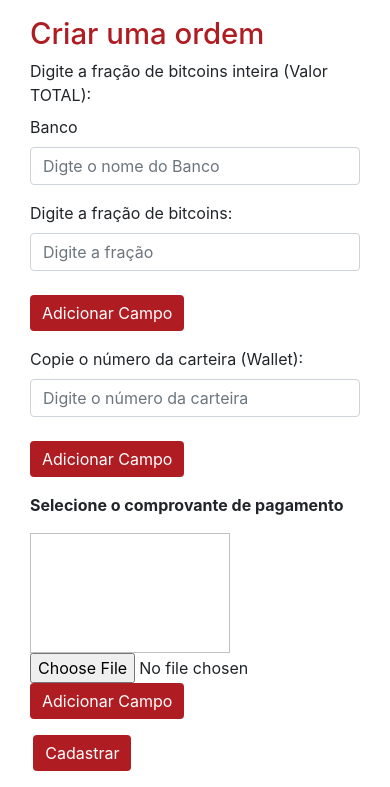
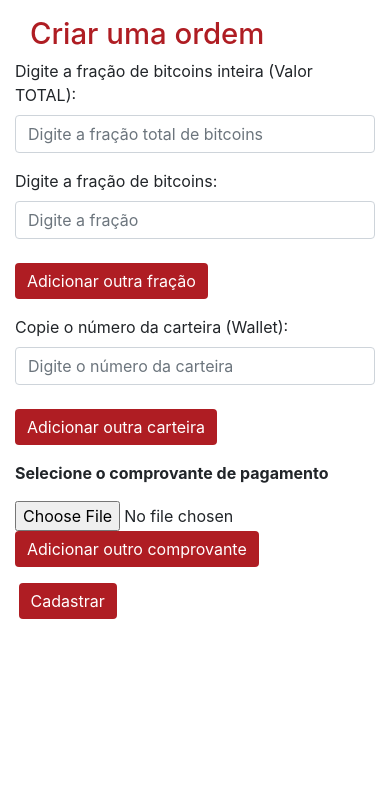
Before and after one commit to eduardaarosaa/SystemOtc, a PHP site: page /Telas/criar_ordem.php in a window 390 px wide. Shown: the part 66-853 px from the top of the page. After the commit the page ends 685 px from the top, so only its background shows below. Run offline with PHP 8.4, Linux system fonts and the light colour scheme; a user stored in the database is signed in; some libraries are stand-ins or nearby versions.

Commit message:
comprovante front OK

```diff
--- a/Telas/criar_ordem.php
+++ b/Telas/criar_ordem.php
@@ -59,24 +59,23 @@ include "menu.php";
 		<h2 class="espaco-padrao">Criar uma ordem</h2>
 
 </div>
-    <div class="col-md-12">
-		<div class="form-group">
-		<label for="exampleInputEmail1">Digite a fração de bitcoins inteira (Valor TOTAL):</label>
-		<div class="form-group">
-    <label for="exampleInputEmail1">Banco</label>
-    <input type="text" class="form-control" id="exampleInputEmail1" name="banco" aria-describedby="emailHelp" placeholder="Digte o nome do Banco" required>
-  </div>
 
 <div class="form-group">
-    <form name="form1" action="../Back/realizar_ordem.php" method="POST" enctype="multipart/form-data">
+		<form name="form1" action="../Back/realizar_ordem.php" method="POST" enctype="multipart/form-data">
+
+		<label for="exampleInputEmail1">Digite a fração de bitcoins inteira (Valor TOTAL):</label>
+    <input type="text" class="form-control" id="exampleInputEmail1" name="valor_total" aria-describedby="emailHelp" placeholder="Digite a fração total de bitcoins" required>
+
+		</div>
+		<div class="form-group">
     <label for="exampleInputEmail1">Digite a fração de bitcoins:</label>
 		<div id="dynamicDiv">
 				<p>
-							<input type="text" id="inputeste" class="form-control" name="quantidade"  size="20" value="" placeholder="Digite a fração" />
+							<input type="text" id="inputeste" class="form-control" name="quantidade[]"  size="20" value="" placeholder="Digite a fração" />
 							<br>
 							<a class="btn btn-primary" href="javascript:void(0)" id="addInput">
 				<span class="glyphicon glyphicon-plus" aria-hidden="true"></span>
-				Adicionar Campo
+				Adicionar outra fração
 			</a>
 		        </p>
 		    </div>
@@ -86,24 +85,24 @@ include "menu.php";
 			<div id="dynamicDiv1">
 				<p>
 							<label for="exampleInputEmail1">Copie o número da carteira (Wallet):</label>
-							<input type="text" id="inputeste1" class="form-control" name="carteira"  size="20" value="" placeholder="Digite o número da carteira" />
+							<input type="text" id="inputeste1" class="form-control" name="carteira[]"  size="20" value="" placeholder="Digite o número da carteira" />
 							<br>
 							<a class="btn btn-primary" href="javascript:void(0)" id="addInput1">
 				<span class="glyphicon glyphicon-plus" aria-hidden="true"></span>
-				Adicionar Campo
+				Adicionar outra carteira
 			</a>
 		        </p>
 		    </div>
 
 
   <div class="form-group">
-		<div class="dynamicDiv2">
+		<div id="dynamicDiv2">
 	<p id="message"><b>Selecione o comprovante de pagamento</b></p>
-	<img style="min-height:120;min-width:200;max-height:120px;" id="image"/><br>
-	<input type="file" id="inputeste2" name="file" onchange="updatepicture(this);" />
+	<!-- <img style="min-height:120;min-width:200;max-height:120px;" id="image"/><br> -->
+	<input type="file" id="inputeste2" name="file[]" onchange="updatepicture(this);" />
 	<a class="btn btn-primary" href="javascript:void(0)" id="addInput2">
 				<span class="glyphicon glyphicon-plus" aria-hidden="true"></span>
-				Adicionar Campo
+				Adicionar outro comprovante
 			</a>
 
 <iframe style="display:none" name="iframe"></iframe>
@@ -150,6 +149,7 @@ include "menu.php";
 
 </body>
 <script>
+//Script que carrega o load na tela inicial.
 jQuery(window).load(function () {
       $(".loader").delay(50).fadeOut("slow"); //retire o delay quando for copiar!
     $("#tudo_page").toggle("fast");
@@ -161,7 +161,7 @@ jQuery(window).load(function () {
 			    var scntDiv = $('#dynamicDiv');
 			    $(document).on('click', '#addInput', function () {
 			        $('<p>'+
-		        		'<input type="text" id="chuchu" class="form-control" size="20" value="" placeholder="Digite outra fração" /><br> '+
+		        		'<input type="text" id="chuchu" class="form-control" name="quantidade[]" size="20" value="" placeholder="Digite outra fração" /><br> '+
 		        		'<a class="btn btn-danger" href="javascript:void(0)" id="remInput">'+
 							'<span class="glyphicon glyphicon-minus" aria-hidden="true"></span> '+
 							'Remover Campo'+
@@ -173,7 +173,7 @@ jQuery(window).load(function () {
 					var scntDiv1 = $('#dynamicDiv1');
 			    $("#addInput1").on('click', function () {
 						$('<p>'+
-		        		'<input type="text" id="dynamicChuchu" class="form-control" size="20" value="" placeholder="Digite outra carteira" /><br> '+
+		        		'<input type="text" id="dynamicChuchu" class="form-control" name="carteira[]" size="20" value="" placeholder="Digite outra carteira" /><br> '+
 		        		'<a class="btn btn-danger" href="javascript:void(0)" id="remInput1">'+
 							'<span class="glyphicon glyphicon-minus" aria-hidden="true"></span> '+
 							'Remover Campo'+
@@ -185,27 +185,31 @@ jQuery(window).load(function () {
 		            $(this).parents('p').remove();
 			        return false;
 			    });
-
+					var scntDiv2 = $('#dynamicDiv2');
 			    $("#addInput2").on('click', function () {
-						(
-		        		'<img style="min-height:120;min-width:200;max-height:120px;" id="image">'+
-								'<input type="file" id="inputeste2" name="file" onchange="updatepicture(this);" /> '+
+						$('<p>'+
+								'<br>'+
+								'<input type="file" id="dynamicChuchu2" name="file[]" onchange="updatepicture(this);" />  '+
 		        		'<a class="btn btn-danger" href="javascript:void(0)" id="remInput2">'+
 							'<span class="glyphicon glyphicon-minus" aria-hidden="true"></span> '+
 							'Remover Campo'+
 		        		'</a>'+
-					).appendTo(scntDiv2);
+					'</p>').appendTo(scntDiv2);
 						return false;
 			    });
 			    $(document).on('click', '#remInput2', function () {
-		            $(this).parents('img').remove();
+		            $(this).parents('p').remove();
 			        return false;
 			    });
+
 			    $(document).on('click', '#remInput', function () {
 		            $(this).parents('p').remove();
 			        return false;
+
 			    });
 			});
+
+
 			</script>
 
 		</div>
```
Also changed, not shown: Back/realizar_ordem.php (+16 -15 lines), adm/download_nota.php (+17 -2 lines).
